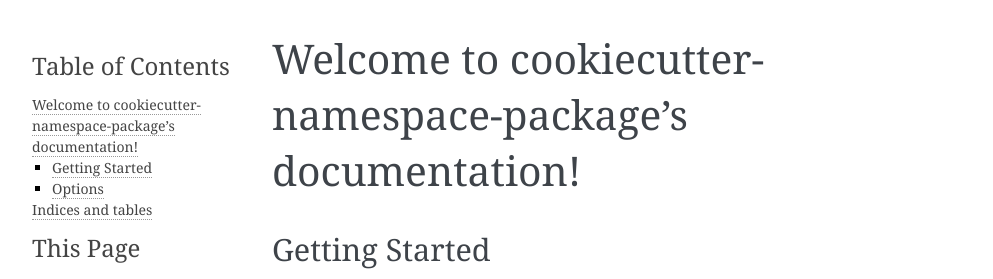
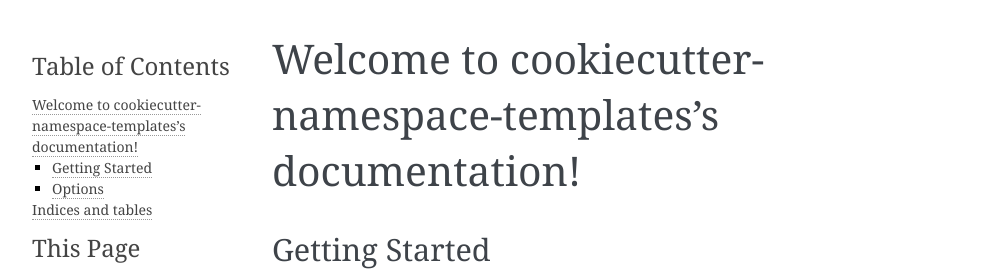
Before and after one commit to veit/cookiecutter-namespace-template, a Sphinx documentation site: the page built from docs/index.rst, in a window 1280 px wide. Shown: the top 279 px of the page, without its empty margins (148-1141 px from the left). Built offline with Sphinx 7.4.7, drawn with Linux system fonts in a browser that asks for light colours.

Commit message:
Change name to cookiecutter-namespace-template

```diff
--- a/docs/conf.py
+++ b/docs/conf.py
@@ -1,7 +1,7 @@
 #!/usr/bin/env python3
 # -*- coding: utf-8 -*-
 #
-# cookiecutter-namespace-package documentation build configuration file, created by
+# cookiecutter-namespace-template documentation build configuration file, created by
 # sphinx-quickstart on Thu Aug 30 09:17:41 2017.
 #
 # This file is execfile()d with the current directory set to its
@@ -53,7 +53,7 @@
 master_doc = 'index'
 
 # General information about the project.
-project = 'cookiecutter-namespace-package'
+project = 'cookiecutter-namespace-template'
 copyright = '2017, Veit Schiele'
 author = 'Veit Schiele'
 
@@ -62,9 +62,9 @@
 # built documents.
 #
 # The short X.Y version.
-version = '0.1.0'
+version = '0.1.1'
 # The full version, including alpha/beta/rc tags.
-release = '0.1.0'
+release = '0.1.1'
 
 # The language for content autogenerated by Sphinx. Refer to documentation
 # for a list of supported languages.
@@ -207,7 +207,7 @@
 #html_search_scorer = 'scorer.js'
 
 # Output file base name for HTML help builder.
-htmlhelp_basename = 'cookiecutter-namespace-package-doc'
+htmlhelp_basename = 'cookiecutter-namespace-template-doc'
 
 # -- Options for LaTeX output ---------------------------------------------
 
@@ -229,7 +229,7 @@
 # (source start file, target name, title,
 #  author, documentclass [howto, manual, or own class]).
 latex_documents = [
-  (master_doc, 'cookiecutter-namespace-package.tex', 'cookiecutter-namespace-package Documentation',
+  (master_doc, 'cookiecutter-namespace-template.tex', 'cookiecutter-namespace-template Documentation',
    'Veit Schiele', 'manual'),
 ]
 
@@ -259,7 +259,7 @@
 # One entry per manual page. List of tuples
 # (source start file, name, description, authors, manual section).
 man_pages = [
-    (master_doc, 'cookiecutter-namespace-package', 'cookiecutter-namespace-package Documentation',
+    (master_doc, 'cookiecutter-namespace-template', 'cookiecutter-namespace-template Documentation',
      [author], 1)
 ]
 
@@ -273,8 +273,8 @@
 # (source start file, target name, title, author,
 #  dir menu entry, description, category)
 texinfo_documents = [
-  (master_doc, 'cookiecutter-namespace-package', 'cookiecutter-namespace-package Documentation',
-   author, 'cookiecutter-namespace-package', 'Cookiecutter Namespace Template for a Python package.',
+  (master_doc, 'cookiecutter-namespace-template', 'cookiecutter-namespace-template Documentation',
+   author, 'cookiecutter-namespace-template', 'Cookiecutter Namespace Template for a Python package.',
    'Miscellaneous'),
 ]
 
--- a/docs/index.rst
+++ b/docs/index.rst
@@ -1,5 +1,5 @@
-Welcome to cookiecutter-namespace-package’s documentation!
-==========================================================
+Welcome to cookiecutter-namespace-templates’s documentation!
+============================================================
 
 Getting Started
 ---------------
--- a/docs/tutorial.rst
+++ b/docs/tutorial.rst
@@ -23,11 +23,11 @@
 
     Now it’s time to generate your Python package.
 
-    Use cookiecutter, pointing it at the cookiecutter-namespace-package repo:
+    Use cookiecutter, pointing it at the cookiecutter-namespace-template repo:
 
     .. code-block:: bash
 
-        cookiecutter https://github.com/veit/cookiecutter-namespace-package.git
+        cookiecutter https://github.com/veit/cookiecutter-namespace-template.git
 
     You’ll be asked to enter a bunch of values to set the package up.
     If you don't know what to enter, stick with the defaults.
--- a/setup.cfg
+++ b/setup.cfg
@@ -1,5 +1,5 @@
 [bumpversion]
-current_version = 0.1.0
+current_version = 0.1.1
 commit = True
 tag = True
 
```
Also changed, not shown: setup.py (+8 -3 lines), {{cookiecutter.project_name}}/README.rst, 2 other files.
